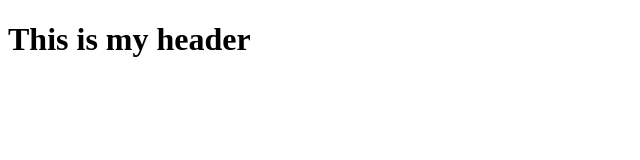
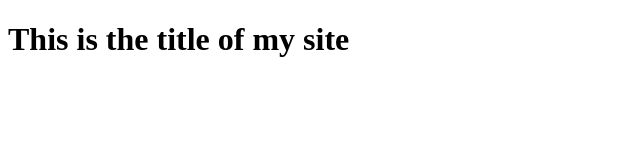
Before and after one commit to zoekrnvt/git_exercise, a plain HTML site: page index.html in a window 1280 px wide. Shown: the whole page, without its empty margins (0-640 px from the left). Drawn offline with Linux system fonts and the light colour scheme.

Commit message:
added a title to my site

```diff
--- a/index.html
+++ b/index.html
@@ -4,7 +4,7 @@
 	<title></title>
 </head>
 <body>
-	<h1>This is my header</h1>
+	<h1>This is the title of my site</h1>
 
 </body>
 </html>
```
